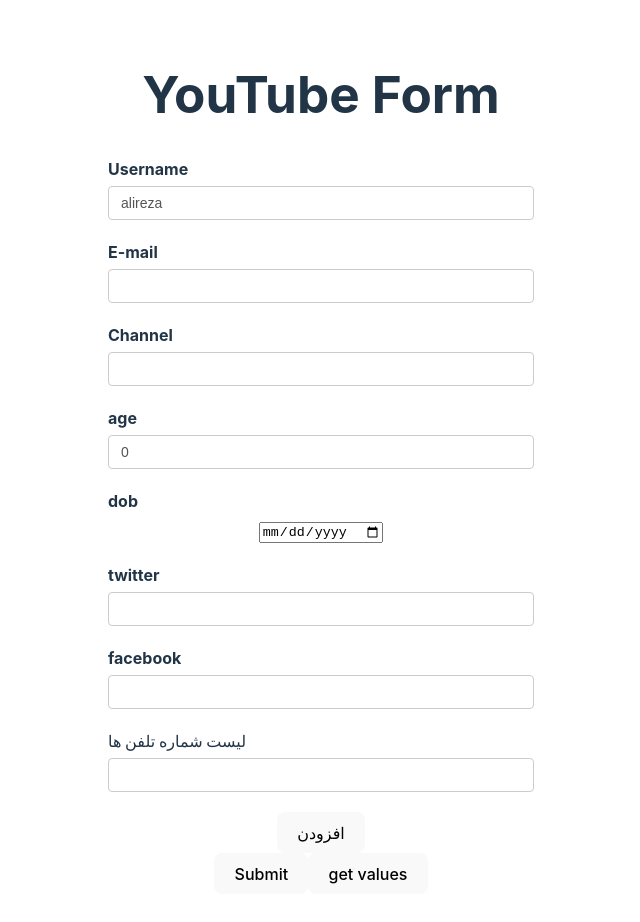
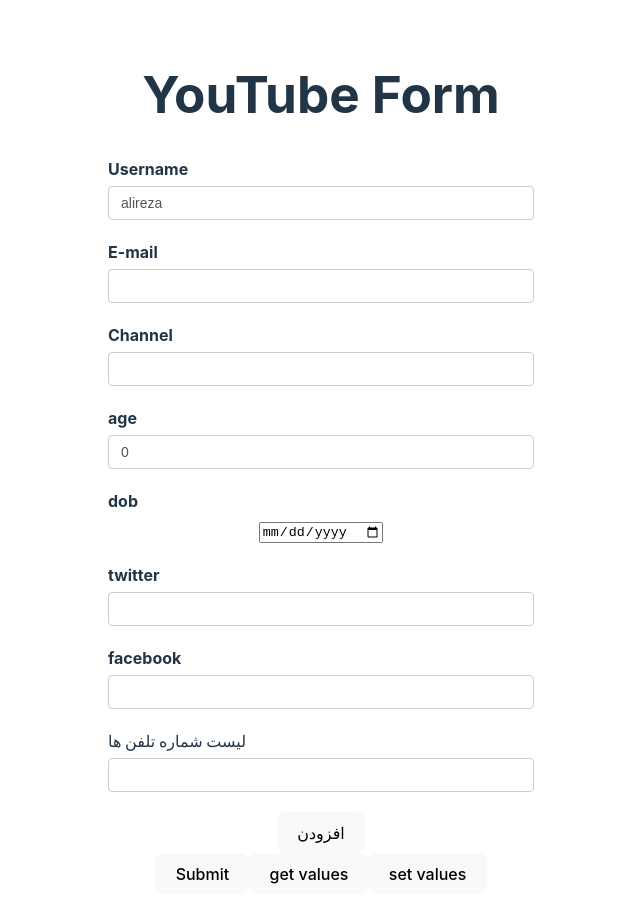
Before and after one commit to srbadni/React-Hook-Form-Tutorials, a React (Vite) app: page / in a window 1280 px wide. Shown: the top 922 px of the page, without its empty margins (319-959 px from the left). Built offline with nearby package versions, Linux system fonts and the light colour scheme.

Commit message:
setValue manually

```diff
--- a/src/components/YoutubeForm.tsx
+++ b/src/components/YoutubeForm.tsx
@@ -33,7 +33,7 @@
             }]
         },
     });
-    const {register, control, handleSubmit, formState: {errors}, getValues} = form;
+    const {register, control, handleSubmit, formState: {errors}, getValues, setValue} = form;
     const {fields, append, remove} = useFieldArray({
         name: "phoneNumbers",
         control
@@ -41,6 +41,12 @@
 
     const handleGetValues = () => {
         console.log("getValues", getValues("username"));
+    }
+
+    const handleSetValues = () => {
+        setValue("username", "Hamed", {
+            shouldTouch: true
+        });
     }
 
     const onSubmit = (data: FormValues) => {
@@ -138,6 +144,7 @@
 
                 <button>Submit</button>
                 <button type="button" onClick={handleGetValues}>get values</button>
+                <button type="button" onClick={handleSetValues}>set values</button>
             </form>
 
             <DevTool control={control}/>
```
